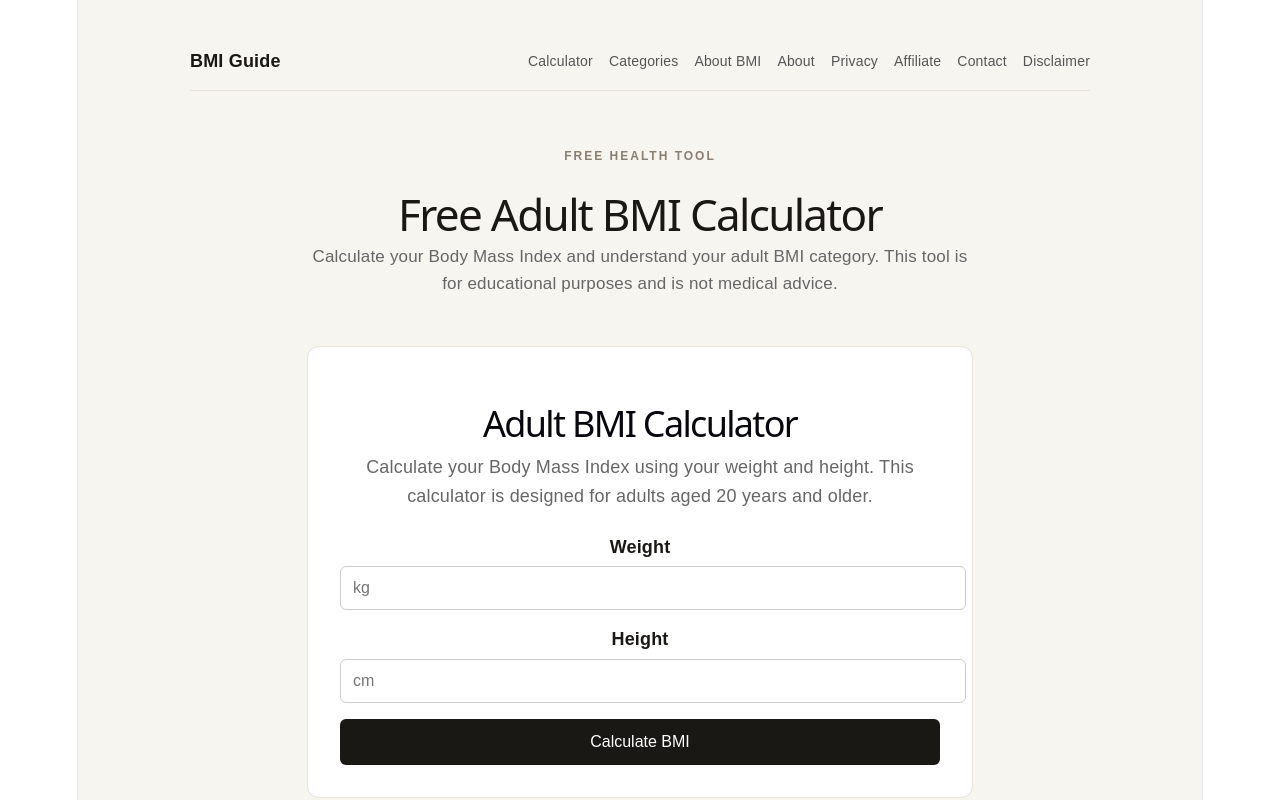
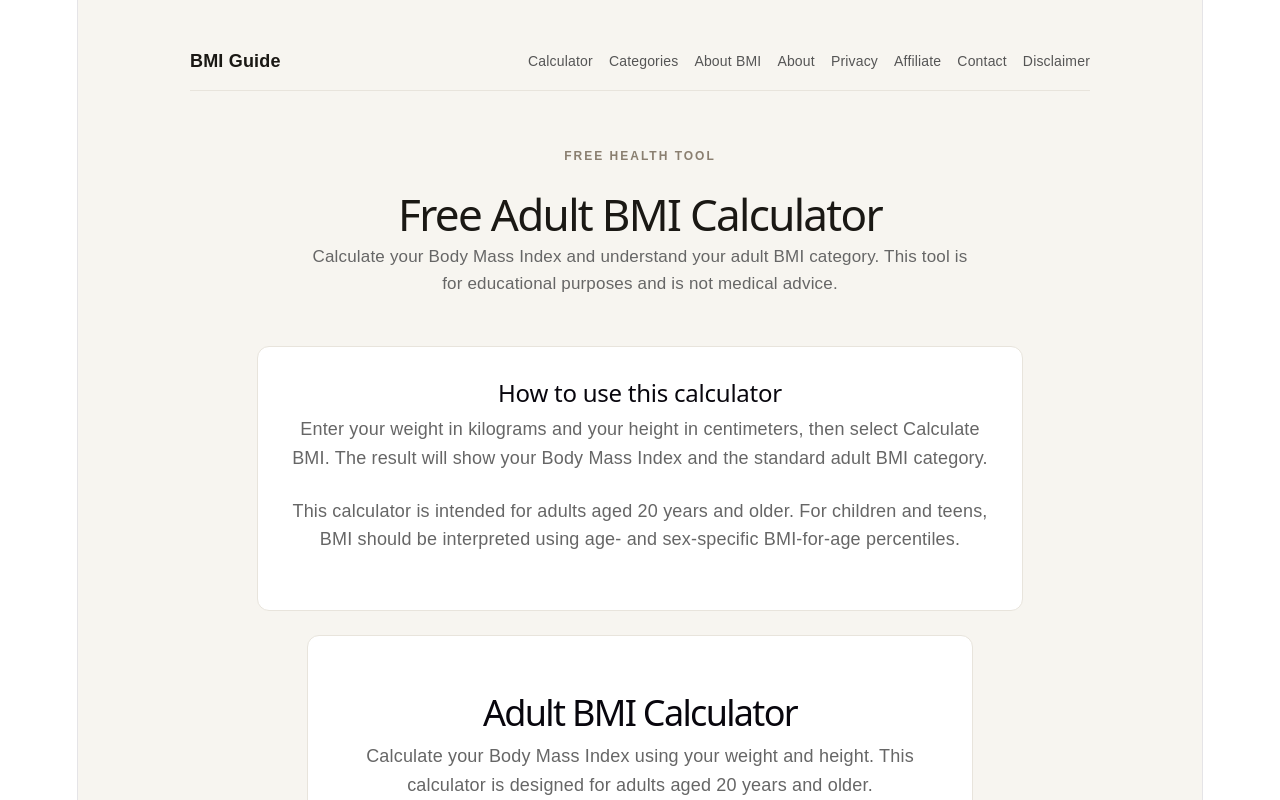
Before and after one commit to ykur7937-cyber/bmi-guide, a React (Vite) app: page / in a window 1280 px wide. Shown: the top 800 px of the page. Built offline with nearby package versions, Linux system fonts and the light colour scheme.

Commit message:
Add calculator instructions

```diff
--- a/index.html
+++ b/index.html
@@ -1,11 +1,14 @@
 <!doctype html>
 <html lang="en">
-  <head>
-    <meta charset="UTF-8" />
-    <link rel="icon" type="image/svg+xml" href="/favicon.svg" />
-    <meta name="viewport" content="width=device-width, initial-scale=1.0" />
-    <title>bmi-guide</title>
-  </head>
+ <head>
+  <meta charset="UTF-8" />
+  <meta name="viewport" content="width=device-width, initial-scale=1.0" />
+  <title>Free Adult BMI Calculator | BMI Guide</title>
+  <meta
+    name="description"
+    content="Use this free adult BMI calculator to calculate your Body Mass Index and understand standard adult BMI categories, BMI limitations, and medical disclaimers."
+  />
+</head>
   <body>
     <div id="root"></div>
     <script type="module" src="/src/main.jsx"></script>
--- a/src/App.jsx
+++ b/src/App.jsx
@@ -47,6 +47,20 @@ export default function App() {
         <p style={styles.heroText}>
           Calculate your Body Mass Index and understand your adult BMI category.
           This tool is for educational purposes and is not medical advice.
+        </p>
+      </div>
+
+      <div style={styles.infoCard}>
+        <h2>How to use this calculator</h2>
+        <p style={styles.text}>
+          Enter your weight in kilograms and your height in centimeters, then
+          select Calculate BMI. The result will show your Body Mass Index and
+          the standard adult BMI category.
+        </p>
+        <p style={styles.text}>
+          This calculator is intended for adults aged 20 years and older. For
+          children and teens, BMI should be interpreted using age- and
+          sex-specific BMI-for-age percentiles.
         </p>
       </div>
 
```
